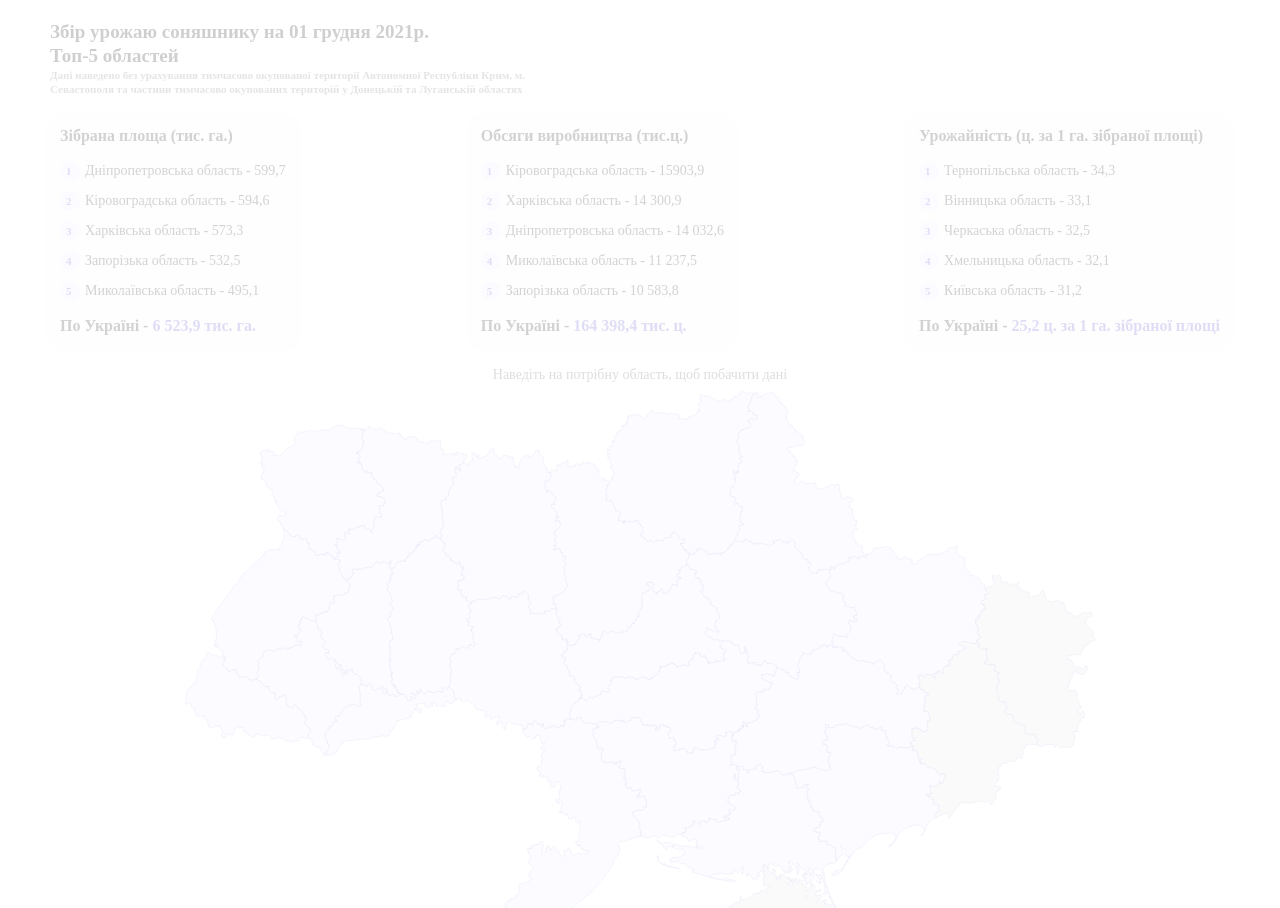
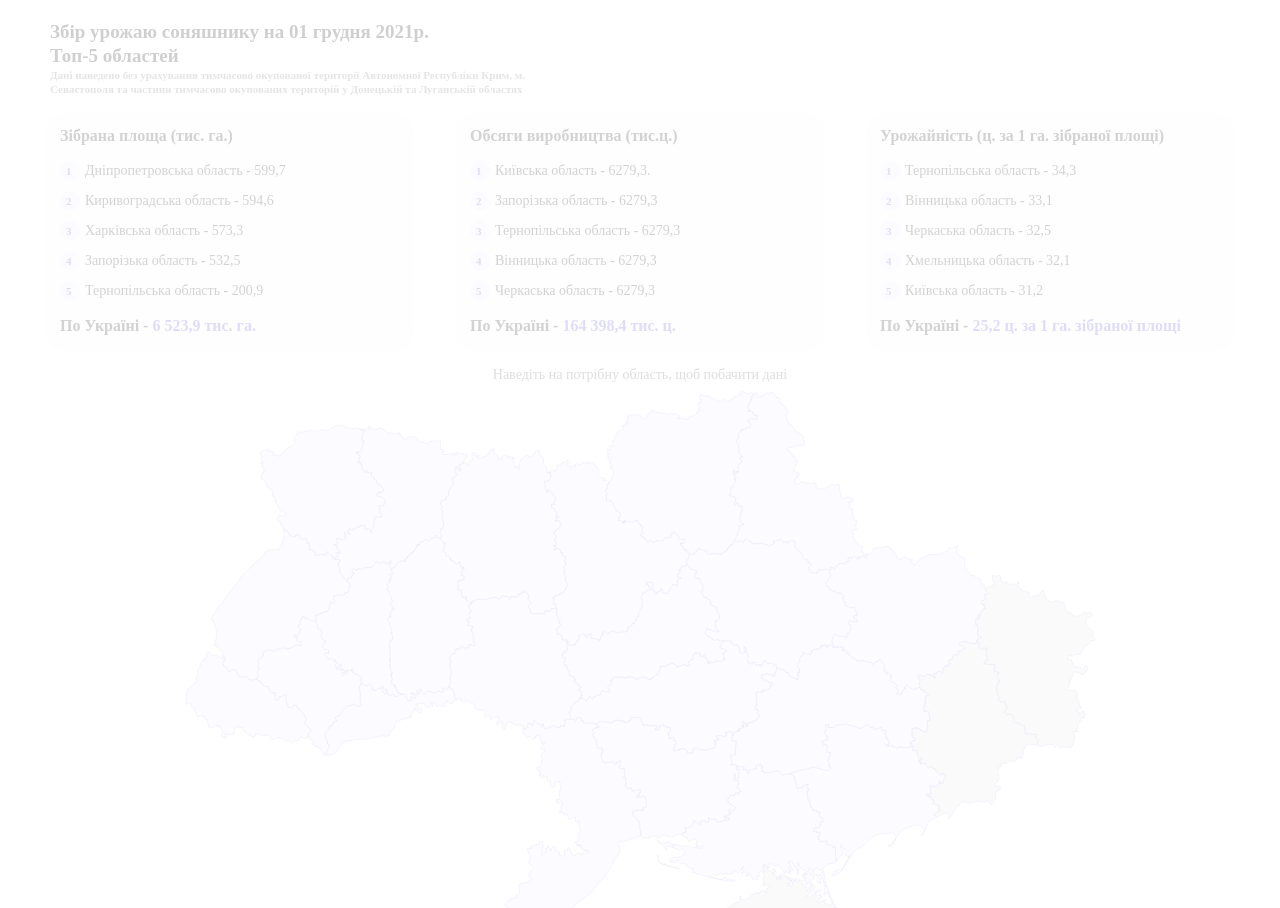
Before and after one commit to Haskarchik/MOOWLTD, a React (Create React App) app: page / in a window 1280 px wide. Shown: the part 1690-2598 px from the top of the page. Built offline with nearby package versions, Linux system fonts and the light colour scheme.

Commit message:
adapt statistik

```diff
--- a/src/components/main-content/mainContent.css
+++ b/src/components/main-content/mainContent.css
@@ -517,6 +517,7 @@
 }
 
 .statistic_card {
+  flex: 0 1 360px;
   padding: 10px;
   background: #fefefe;
   box-shadow: 0px 1.33333px 11.3333px rgba(0, 0, 0, 0.09);
--- a/src/components/main-content/mainContent.scss
+++ b/src/components/main-content/mainContent.scss
@@ -418,6 +418,7 @@
   margin-bottom: 20px;
 }
 .statistic_card {
+  flex: 0 1 360px;
   padding: 10px;
   background: #fefefe;
   box-shadow: 0px 1.33333px 11.3333px rgba(0, 0, 0, 0.09);
--- a/src/components/main-content/statistics/Statistik.jsx
+++ b/src/components/main-content/statistics/Statistik.jsx
@@ -1,9 +1,78 @@
 import React, { useEffect, useRef, useState } from "react";
 import Map from "./Map";
+import { agronomicStatistics } from "../../../data/agronomicStatistics";
 
 import "../mainContent.css";
 
 export default function Statistik(props) {
+  function displayTopFiveCropCapacity() {
+    let list = [];
+
+    let array = agronomicStatistics.sort(function (a, b) {
+      if (a.cropCapacity > b.cropCapacity) {
+        return -1;
+      }
+      if (a.cropCapacity < b.cropCapacity) {
+        return 1;
+      }
+      return 0;
+    });
+
+    for (let i = 0; i < 5; i++) {
+      list.push(
+        <li>
+          <span>{i + 1}</span>
+          {array[i].name} - {array[i].cropCapacity}
+        </li>
+      );
+    }
+    return list;
+  }
+  function displayTopFiveCollectedArea() {
+    let list = [];
+
+    let array = agronomicStatistics.sort(function (a, b) {
+      if (a.collectedArea > b.collectedArea) {
+        return -1;
+      }
+      if (a.collectedArea < b.collectedArea) {
+        return 1;
+      }
+      return 0;
+    });
+    for (let i = 0; i < 5; i++) {
+      list.push(
+        <li>
+          <span>{i + 1}</span>
+          {array[i].name} - {array[i].collectedArea}
+        </li>
+      );
+    }
+    return list;
+  }
+
+  function displayTopFiveProductionVolumes() {
+    let list = [];
+
+    let array = agronomicStatistics.sort(function (a, b) {
+      if (a.ProductionVolumes > b.ProductionVolumes) {
+        return -1;
+      }
+      if (a.ProductionVolumes < b.ProductionVolumes) {
+        return 1;
+      }
+      return 0;
+    });
+    for (let i = 0; i < 5; i++) {
+      list.push(
+        <li>
+          <span>{i + 1}</span>
+          {array[i].name} - {array[i].ProductionVolumes}
+        </li>
+      );
+    }
+    return list;
+  }
 
   const [scroll, setscroll] = useState(0);
 
@@ -21,7 +90,7 @@ export default function Statistik(props) {
   props.show ? (show.current = "show") : (show.current = " "); /* check class */
 
   return (
-    <section className={"statistics " + show.current}>   {/* adding class show */}
+    <section className={"statistics " + show.current}>  {/* adding class show */}
       <div className="wrapper">
         <div className="title">Наша статистика показує</div>
         <div className="statistic_content">
@@ -37,21 +106,7 @@ export default function Statistik(props) {
             <div className="statistic_card">
               <div className="stat_card_label">Зібрана площа (тис. га.)</div>
               <ul className="stat_card_top_list">
-                <li>
-                  <span>1</span>Дніпропетровська область - 599,7
-                </li>
-                <li>
-                  <span>2</span>Кіровоградська область - 594,6
-                </li>
-                <li>
-                  <span>3</span>Харківська область - 573,3
-                </li>
-                <li>
-                  <span>4</span>Запорізька область - 532,5
-                </li>
-                <li>
-                  <span>5</span>Миколаївська область - 495,1
-                </li>
+                {displayTopFiveCollectedArea()}
               </ul>
               <div className="stat_card_at_ukraine">
                 По Україні - <span>6 523,9 тис. га.</span>
@@ -60,21 +115,7 @@ export default function Statistik(props) {
             <div className="statistic_card">
               <div className="stat_card_label">Обсяги виробництва (тис.ц.)</div>
               <ul className="stat_card_top_list">
-                <li>
-                  <span>1</span>Кіровоградська область - 15903,9
-                </li>
-                <li>
-                  <span>2</span>Харківська область - 14 300,9
-                </li>
-                <li>
-                  <span>3</span>Дніпропетровська область - 14 032,6
-                </li>
-                <li>
-                  <span>4</span>Миколаївська область - 11 237,5
-                </li>
-                <li>
-                  <span>5</span>Запорізька область - 10 583,8
-                </li>
+                {displayTopFiveProductionVolumes()}
               </ul>
               <div className="stat_card_at_ukraine">
                 По Україні - <span>164 398,4 тис. ц.</span>
@@ -85,21 +126,7 @@ export default function Statistik(props) {
                 Урожайність (ц. за 1 га. зібраної площі)
               </div>
               <ul className="stat_card_top_list">
-                <li>
-                  <span>1</span>Тернопільська область - 34,3
-                </li>
-                <li>
-                  <span>2</span>Вінницька область - 33,1
-                </li>
-                <li>
-                  <span>3</span>Черкаська область - 32,5
-                </li>
-                <li>
-                  <span>4</span>Хмельницька область - 32,1
-                </li>
-                <li>
-                  <span>5</span>Київська область - 31,2
-                </li>
+                {displayTopFiveCropCapacity()}
               </ul>
               <div className="stat_card_at_ukraine">
                 По Україні - <span>25,2 ц. за 1 га. зібраної площі</span>
```
